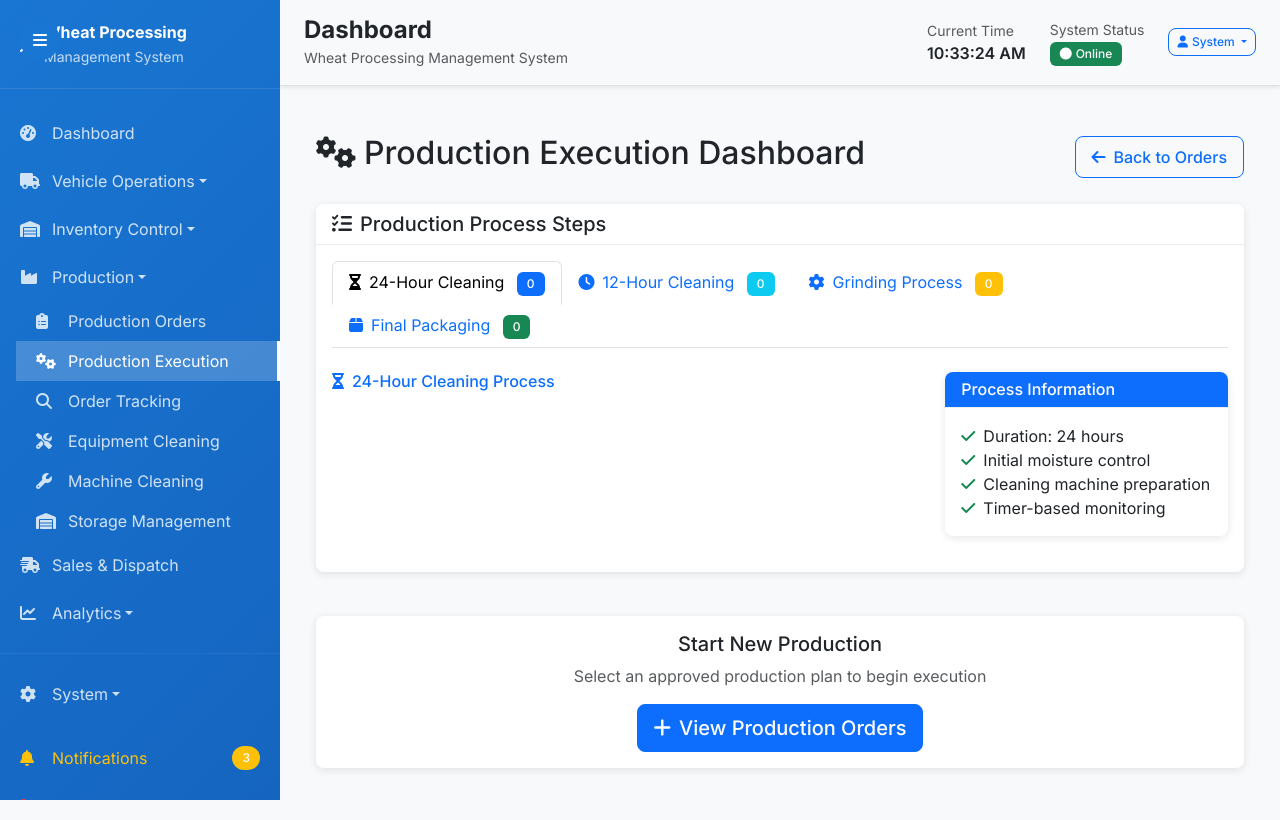
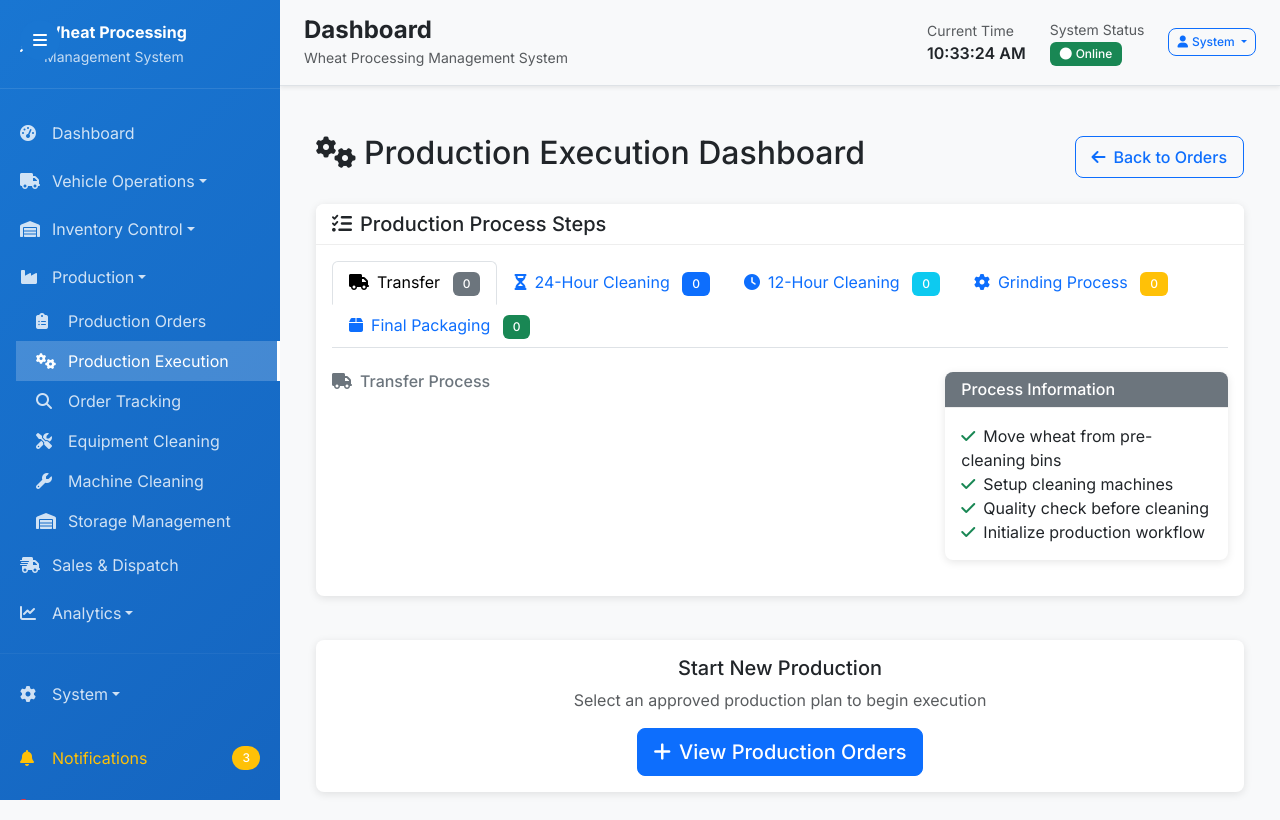
Before and after one commit to Chaitanya-pati/BrfmDemo, a Flask app: page /production_execution in a window 1280 px wide. Shown: the top 820 px of the page. Run offline with Flask 3, Linux system fonts and the light colour scheme; data that the repository does not hold is empty; some libraries are stand-ins or nearby versions.

Commit message:
Add transfer process setup and task management for wheat production
Introduce a new route and frontend template for managing the transfer stage of production jobs, including API updates to group jobs by this new stage.

Replit-Commit-Author: Agent
Replit-Commit-Session-Id: 801a7308-4303-4789-984d-bf8daf456ac9
Replit-Commit-Checkpoint-Type: full_checkpoint
Replit-Commit-Screenshot-Url: https://storage.googleapis.com/screenshot-production-us-central1/27320448-8126-47bd-9a75-2279a399a7d0/801a7308-4303-4789-984d-bf8daf456ac9/9XIrIou

```diff
--- a/routes.py
+++ b/routes.py
@@ -962,6 +962,7 @@ def api_production_jobs_by_stage():
     """API endpoint to get production jobs grouped by stage"""
     try:
         jobs_by_stage = {
+            'transfer': [],
             'cleaning_24h': [],
             'cleaning_12h': [],
             'grinding': [],
@@ -1006,6 +1007,7 @@ def api_production_jobs_by_stage():
             'success': False,
             'error': str(e),
             'jobs': {
+                'transfer': [],
                 'cleaning_24h': [],
                 'cleaning_12h': [],
                 'grinding': [],
@@ -1089,6 +1091,12 @@ def start_production_execution(order_id):
         db.session.rollback()
         flash(f'Error starting production execution: {str(e)}', 'error')
         return redirect(url_for('production_planning', order_id=order_id))
+
+@app.route('/production_execution/transfer_setup/<int:job_id>')
+def transfer_setup(job_id):
+    """Set up transfer process"""
+    job = ProductionJobNew.query.get_or_404(job_id)
+    return render_template('transfer_execution_setup.html', job=job)
 
 @app.route('/production_execution/cleaning_setup/<int:job_id>')
 def cleaning_setup(job_id):
--- a/templates/production_execution.html
+++ b/templates/production_execution.html
@@ -39,7 +39,14 @@
                     <!-- Tab Navigation -->
                     <ul class="nav nav-tabs" id="productionTabs" role="tablist">
                         <li class="nav-item" role="presentation">
-                            <button class="nav-link active" id="cleaning-24h-tab" data-bs-toggle="tab"
+                            <button class="nav-link active" id="transfer-tab" data-bs-toggle="tab"
+                                    data-bs-target="#transfer" type="button" role="tab">
+                                <i class="fas fa-truck me-2"></i>Transfer
+                                <span class="badge bg-secondary ms-2" id="transfer-count">0</span>
+                            </button>
+                        </li>
+                        <li class="nav-item" role="presentation">
+                            <button class="nav-link" id="cleaning-24h-tab" data-bs-toggle="tab"
                                     data-bs-target="#cleaning-24h" type="button" role="tab">
                                 <i class="fas fa-hourglass-half me-2"></i>24-Hour Cleaning
                                 <span class="badge bg-primary ms-2" id="cleaning-24h-count">0</span>
@@ -70,8 +77,37 @@
 
                     <!-- Tab Content -->
                     <div class="tab-content mt-4" id="productionTabContent">
+                        <!-- Transfer Tab -->
+                        <div class="tab-pane fade show active" id="transfer" role="tabpanel">
+                            <div class="row">
+                                <div class="col-md-8">
+                                    <h6 class="text-secondary mb-3">
+                                        <i class="fas fa-truck me-2"></i>Transfer Process
+                                    </h6>
+                                    <div id="transfer-jobs">
+                                        <!-- Jobs will be loaded here -->
+                                    </div>
+                                </div>
+                                <div class="col-md-4">
+                                    <div class="card border-secondary">
+                                        <div class="card-header bg-secondary text-white">
+                                            <h6 class="mb-0">Process Information</h6>
+                                        </div>
+                                        <div class="card-body">
+                                            <ul class="list-unstyled mb-0">
+                                                <li><i class="fas fa-check text-success me-2"></i>Move wheat from pre-cleaning bins</li>
+                                                <li><i class="fas fa-check text-success me-2"></i>Setup cleaning machines</li>
+                                                <li><i class="fas fa-check text-success me-2"></i>Quality check before cleaning</li>
+                                                <li><i class="fas fa-check text-success me-2"></i>Initialize production workflow</li>
+                                            </ul>
+                                        </div>
+                                    </div>
+                                </div>
+                            </div>
+                        </div>
+
                         <!-- 24-Hour Cleaning Tab -->
-                        <div class="tab-pane fade show active" id="cleaning-24h" role="tabpanel">
+                        <div class="tab-pane fade" id="cleaning-24h" role="tabpanel">
                             <div class="row">
                                 <div class="col-md-8">
                                     <h6 class="text-primary mb-3">
@@ -413,6 +449,11 @@ function getActionButtons(job, stage) {
     let actionIcon = '';
 
     switch(stage) {
+        case 'transfer':
+            actionUrl = `/production_execution/transfer_setup/${job.id}`;
+            actionText = 'Start Transfer';
+            actionIcon = 'fas fa-truck';
+            break;
         case 'cleaning_24h':
             actionUrl = `/production_execution/cleaning_setup/${job.id}`;
             actionText = 'Start 24h Cleaning';
```
Also changed, not shown: attached_assets/image_1757068276610.png (added), 3 other files.
